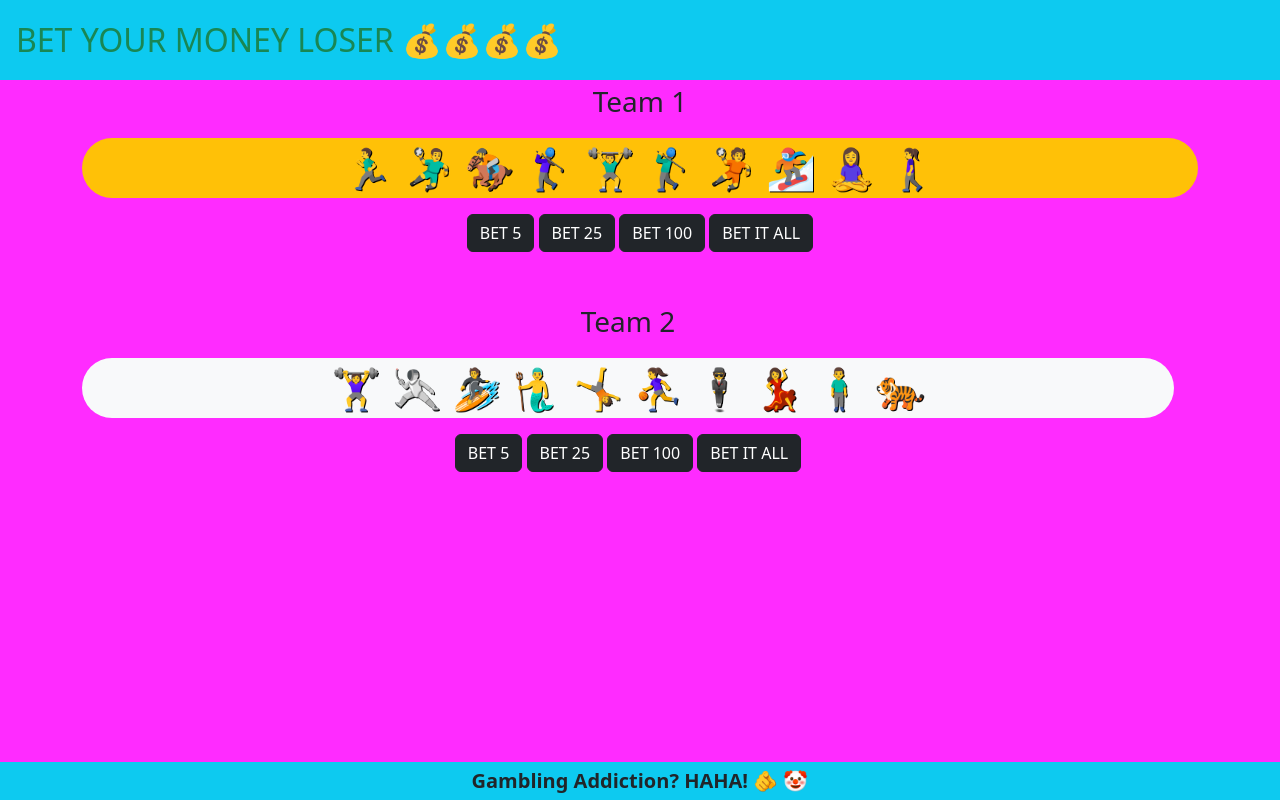
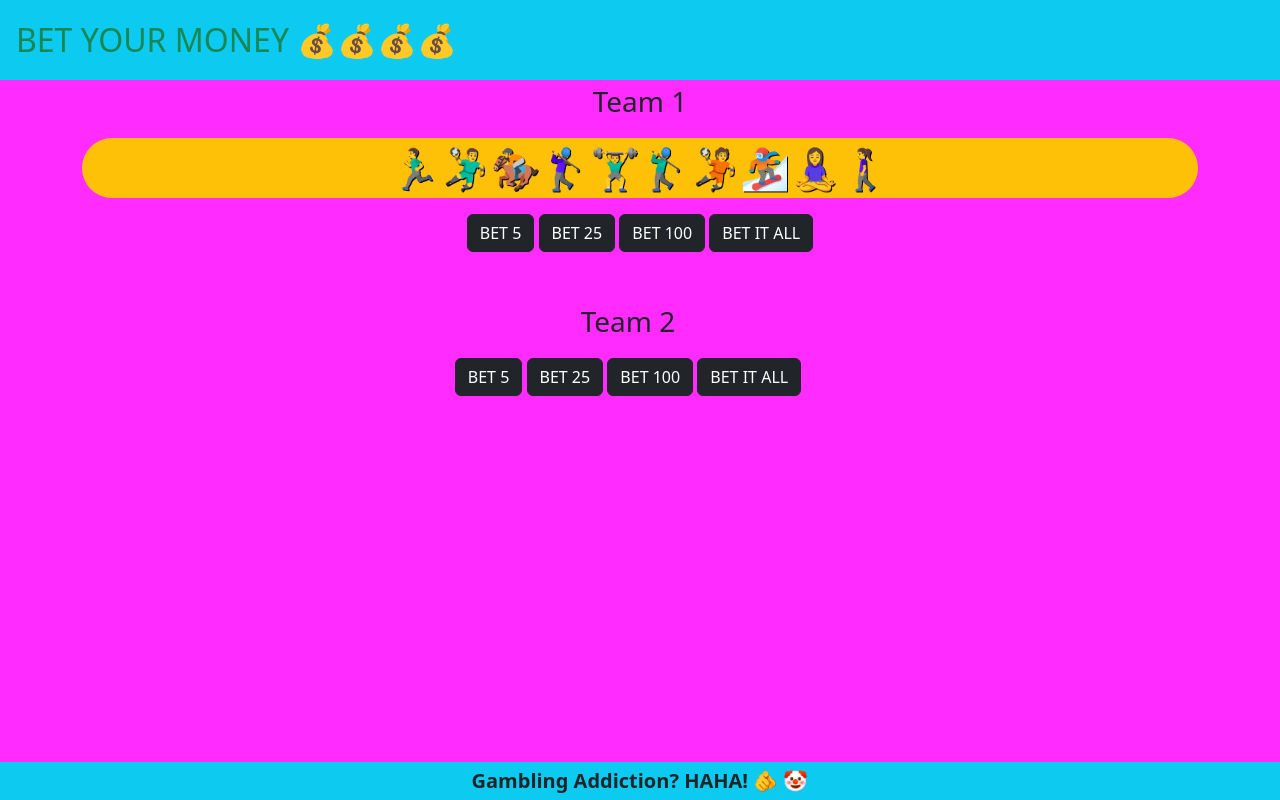
Before and after one commit to ethanrgibson/sports-bets, a plain HTML site: page index.html in a window 1280 px wide. Drawn offline with nearby package versions, Linux system fonts and the light colour scheme.

Commit message:
draw team1

```diff
--- a/app.js
+++ b/app.js
@@ -27,9 +27,29 @@ const players = [
   { teamNumber: 2, emoji: '🐅', skill: 100, name: "Tiger" },
 ]
 
+// !SECTION
 
 
+// SECTION Draw
+
+function drawTeam1() {
+  let emojis = ''
+
+  for (let i = 0; i < players.length; i++) {
+    const player = players[i];
+    if (player.teamNumber == 1) {
+      emojis += player.emoji
+    }
+
+  }
+
+  console.log('here you go', emojis)
+  const team1ContainerElem = document.getElementById('team1')
+  team1ContainerElem.innerText = emojis
+}
 
 
 
 // !SECTION
+
+drawTeam1()
--- a/index.html
+++ b/index.html
@@ -18,7 +18,7 @@
 <body>
   <header>
     <div class="bg-info p-3 text-success ">
-      <span class="fs-2">BET YOUR MONEY LOSER 💰💰💰💰</span>
+      <span class="fs-2">BET YOUR MONEY 💰💰💰💰</span>
     </div>
   </header>
 
@@ -30,8 +30,8 @@
             <p>Team 1</p>
           </div>
           <div class="bg-warning rounded-5 text-center team-spot">
-            <p class="fs-1">
-              🏃‍♂️ 🤾‍♂️ 🏇 🏌️‍♀️ 🏋️‍♂️ 🏌️‍♂️ 🤾 🏂 🧘‍♀️ 🚶‍♀️
+            <p id="team1" class="fs-1">
+              <!-- 🏃‍♂️ 🤾‍♂️ 🏇 🏌️‍♀️ 🏋️‍♂️ 🏌️‍♂️ 🤾 🏂 🧘‍♀️ 🚶‍♀️ -->
             </p>
           </div>
         </div>
@@ -53,7 +53,7 @@
             </div>
             <div class="bg-light rounded-5 text-center team-spot">
               <p class="fs-1">
-                🏋️‍♀️ 🤺 🏄 🧜‍♂️ 🤸 ⛹️‍♀️ 🕴️ 💃 🧍‍♂️ 🐅
+                <!-- 🏋️‍♀️ 🤺 🏄 🧜‍♂️ 🤸 ⛹️‍♀️ 🕴️ 💃 🧍‍♂️ 🐅 -->
               </p>
             </div>
           </div>
```
